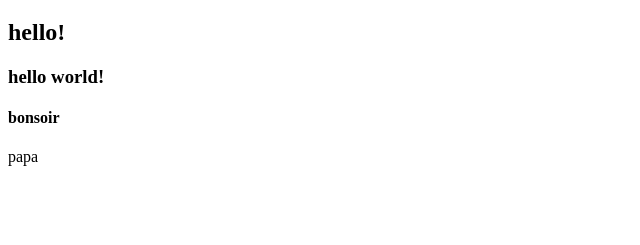
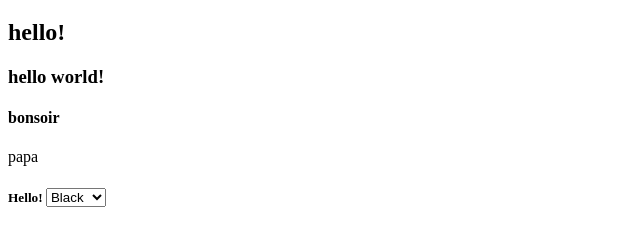
Before and after one commit to 1234jASKET/1234jASKET.BA.github.io, a plain HTML site: page index.html in a window 1280 px wide. Shown: the part 61-306 px from the top of the page, without its empty margins (0-640 px from the left). Drawn offline with Linux system fonts and the light colour scheme.

Commit message:
Add      <h5

```diff
--- a/index.html
+++ b/index.html
@@ -9,5 +9,12 @@
         <h3>hello world!</h3>
         <h4>bonsoir</h4>
         papa
+        <h5 id="hello">Hello!</5>
+        <select>
+            <option value="black">Black</option>
+            <option value="red">Red</option>
+            <option value="blue">Blue</option>
+            <option value="green">Green</option>
+        </select>
     </body>
 </html>
```
